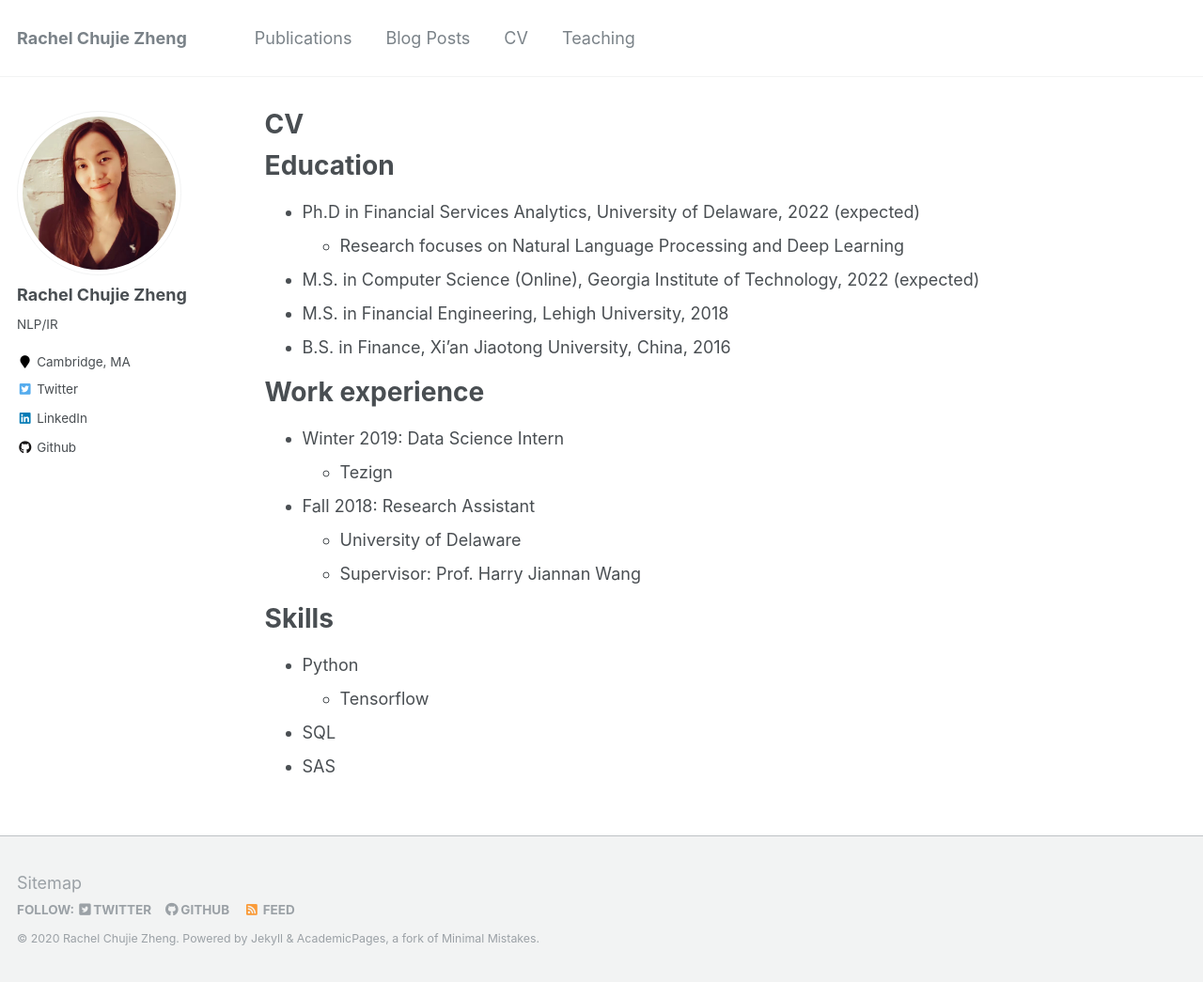
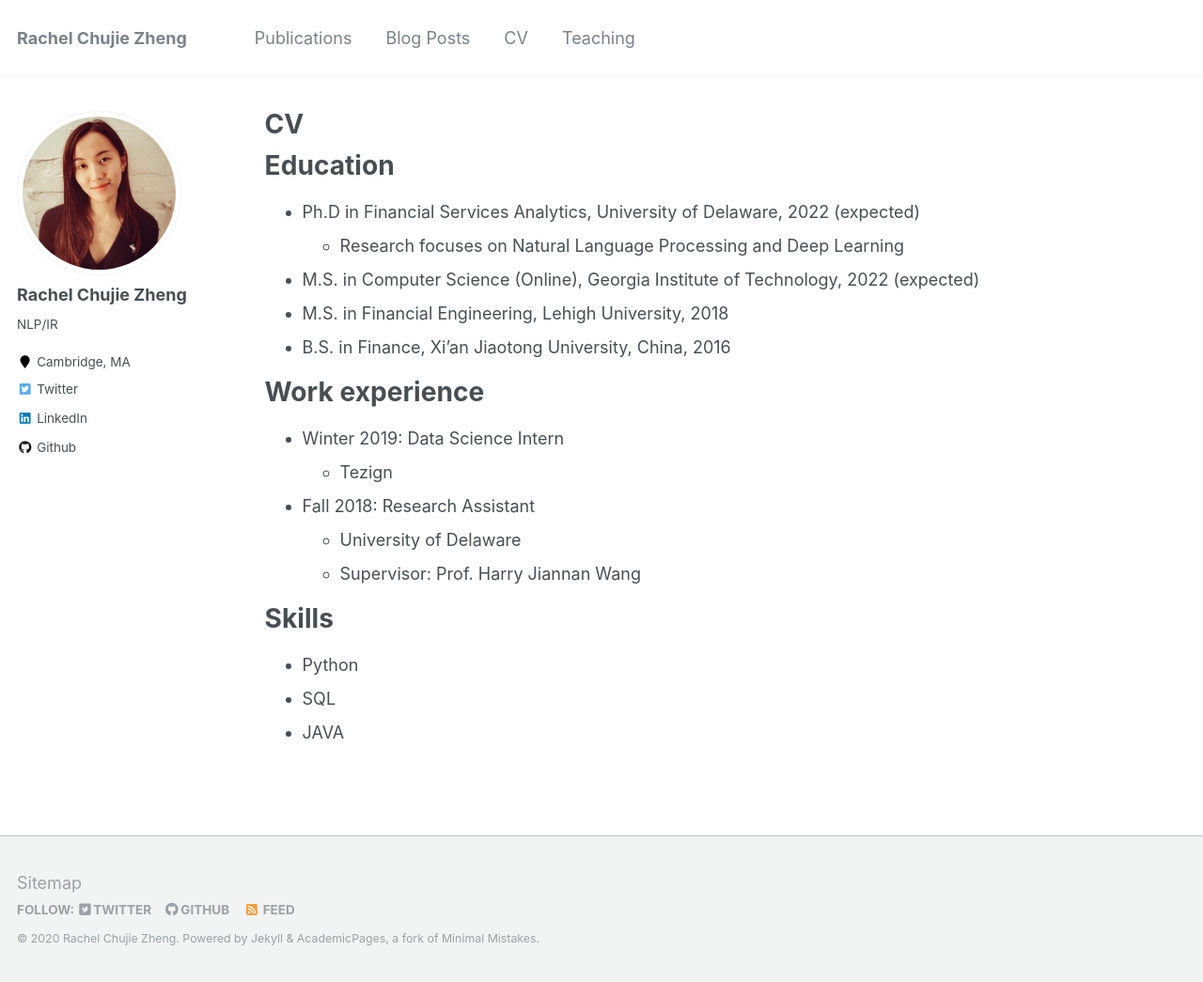
Before and after one commit to chz816/chz816.github.io, a Jekyll site: the page built from _pages/cv.md, in a window 1280 px wide and 1045 px high. Shown: the whole window at 94% size. Built offline with Jekyll 4.4.1, drawn with Linux system fonts in a browser that asks for light colours.

Commit message:
10/20 - update cv

```diff
--- a/_pages/cv.md
+++ b/_pages/cv.md
@@ -29,6 +29,5 @@ Work experience
 Skills
 ======
 * Python
-  * Tensorflow
 * SQL
-* SAS
+* JAVA
```
